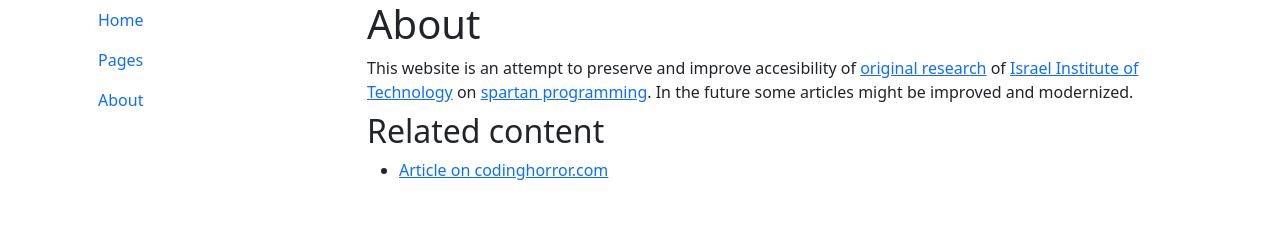
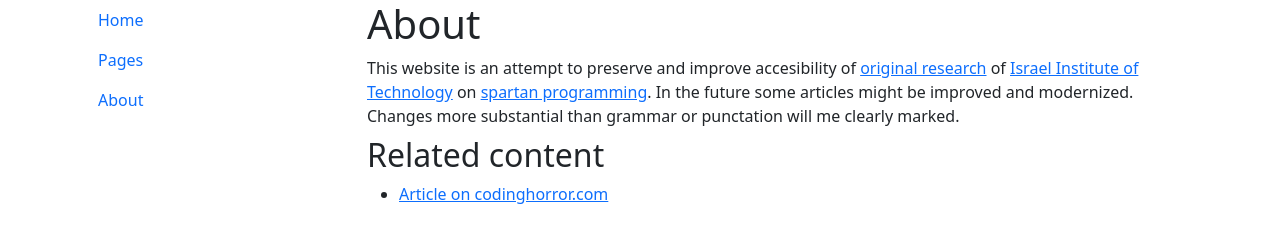
Before and after one commit to mcveat/spartan-programming, an Eleventy site: page views/about.njk in a window 1280 px wide. Built offline with nearby package versions, Linux system fonts and the light colour scheme; Eleventy itself is replaced by a stand-in of ours; files that its build step writes are made by us from their sources.

```diff
--- a/views/about.njk
+++ b/views/about.njk
@@ -4,7 +4,7 @@
 ---
 <h1>About</h1>
 
-<p>This website is an attempt to preserve and improve accesibility of <a href="https://web.archive.org/web/20150621083052/http://ssdl-wiki.cs.technion.ac.il/wiki/index.php/Spartan_programming" target="_blank">original research</a> of <a href="https://www.technion.ac.il/" target="_blank">Israel Institute of Technology</a> on {% home "spartan programming" %}. In the future some articles might be improved and modernized.</p>
+<p>This website is an attempt to preserve and improve accesibility of <a href="https://web.archive.org/web/20150621083052/http://ssdl-wiki.cs.technion.ac.il/wiki/index.php/Spartan_programming" target="_blank">original research</a> of <a href="https://www.technion.ac.il/" target="_blank">Israel Institute of Technology</a> on {% home "spartan programming" %}. In the future some articles might be improved and modernized. Changes more substantial than grammar or punctation will me clearly marked.</p>
 
 <h2>Related content</h2>
 
```
Also changed, not shown: .eleventy.js, .github/workflows/deploy.yml.
